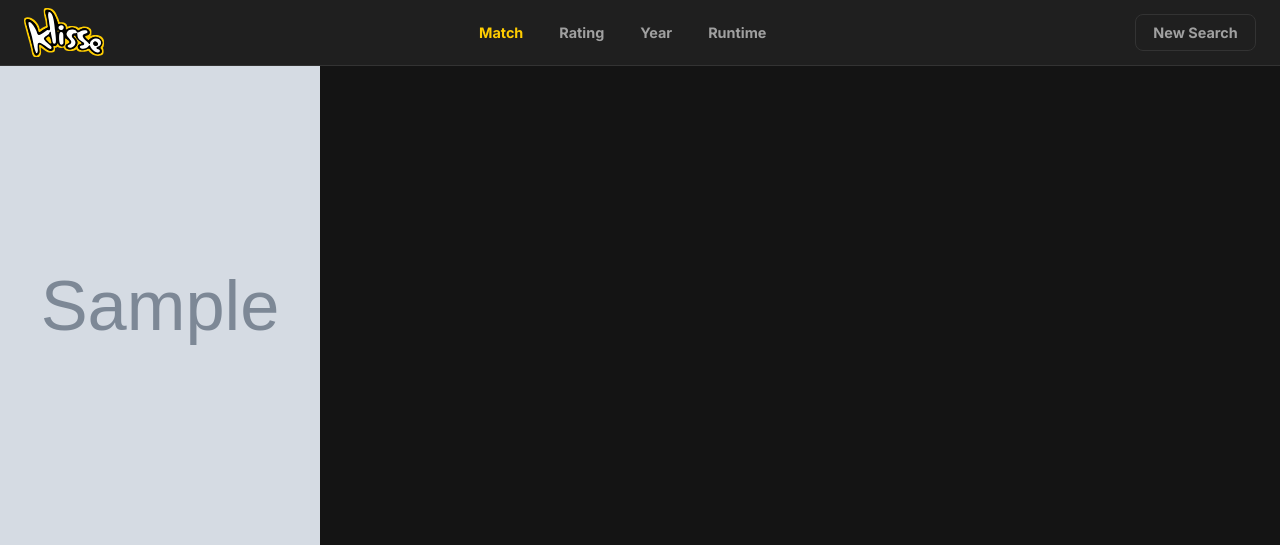
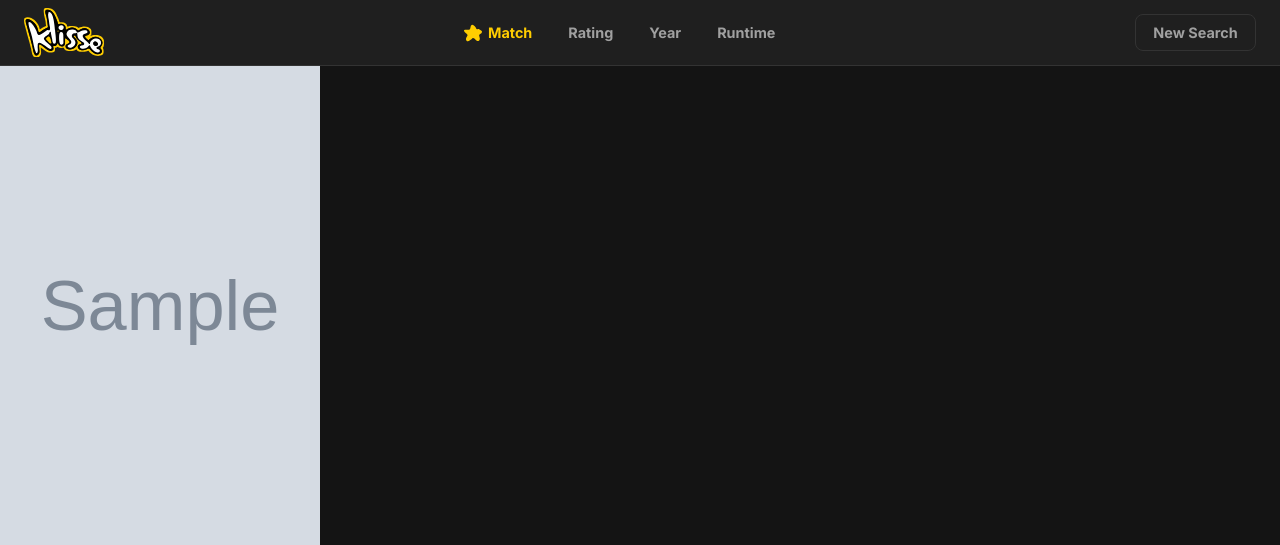
Before and after one commit to jamaldinnnn/klisse, a Flask app: template templates/index.html in a window 1280 px wide. Shown: the top 545 px of the page. Run offline with Flask 3, Linux system fonts and the light colour scheme; the template is opened without the code that fills it: most values are stand-ins (such as "Sample title", 1, 10 or a date in 2020); grey boxes marked "Sample" are stand-in pictures.

Commit message:
default fill color svg path

```diff
--- a/templates/index.html
+++ b/templates/index.html
@@ -494,9 +494,9 @@
                 </svg>
                 <div id="sort-controls">
     <button class="sort-button active" data-sort="count">
-       <svg id="Layer_1" data-name="Layer 1" xmlns="http://www.w3.org/2000/svg" viewBox="0 0 951.78 529.47">
-  <path d="M4.33,237.75C15.04,115.93,138.81,2.91,262.28,13.37c61.11-.45,119.64,26.14,164.1,67.1,16.41,8.62,29.71,46.7,49.46,36.79C658-100.99,969.68,1.57,950.98,291.58c-6.02,139.92-158.01,254.78-294.22,234.3-98.74,4.96-173.24-127.89-220-93.01C249.7,623.78-38.76,517.69,4.33,237.75"/>
-</svg>
+        <svg class="sort-icon" xmlns="http://www.w3.org/2000/svg" viewBox="0 0 753.59 681.57">
+            <path fill="currentColor" d="M749.19,312.15c-15.71,64.37-88.72,67.38-118.19,118.16,5.03,50.13,37.11,100.09,30.67,153.38,3.58,66.95-66.89,120.69-126.42,79.08-63.81-26.44-105.36-127.4-181.98-106.56-65.9,60.55-233.72,217.19-271.05,51.78-6.27-70.65,57.86-121.86,67.93-186.81C108.65,357.34-14.11,316.45,1.34,223.78c61.74-54.09,162.54,6.16,234.5-29.84,41.63-36.01,28.76-106.04,54.14-153.48,73.75-120.23,193.48,59.06,232.48,128.55,33.64,21.48,87.93-2.83,126.1,20.97,46.11,18.67,124.44,62.76,100.63,122.17Z"/>
+        </svg>
         <span>Match</span>
     </button>
     <button class="sort-button" data-sort="rating">Rating</button>
```
